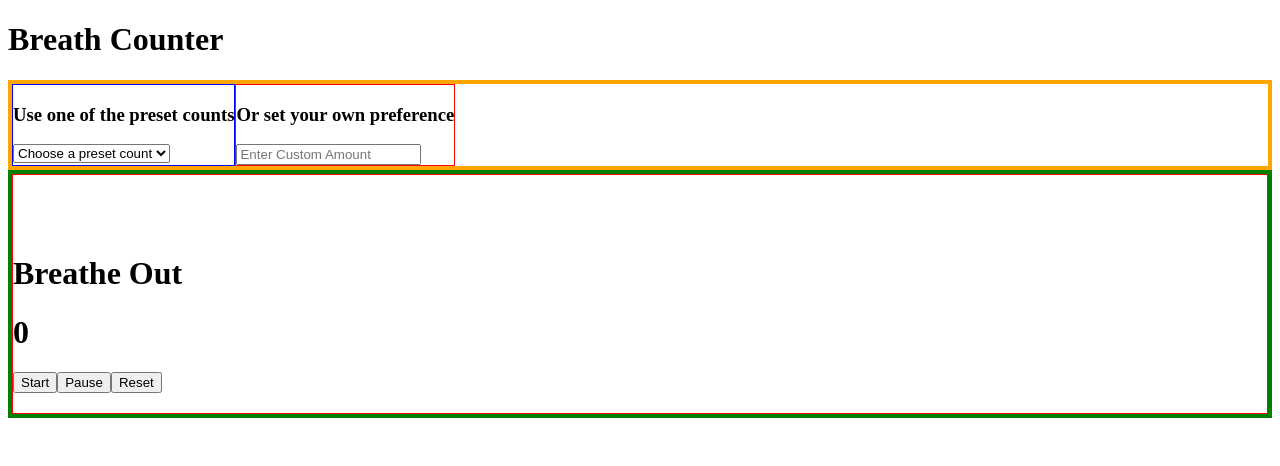
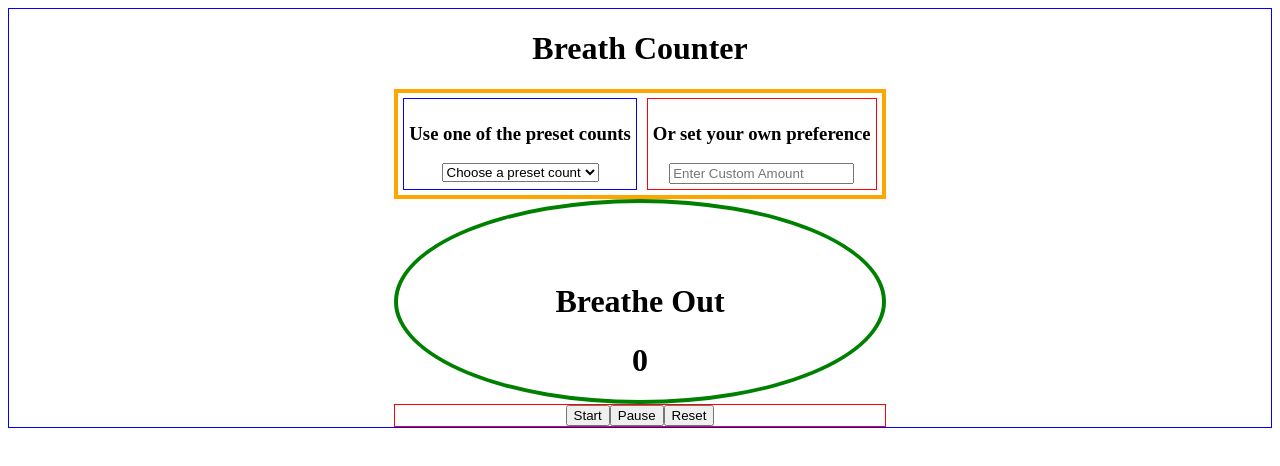
Before and after one commit to daijha/breathcounter, a React app in the folder frontend/: page / in a window 1280 px wide. Shown: the top 466 px of the page. Built offline with nearby package versions, Linux system fonts and the light colour scheme; the HTML template or start-up script is replaced by a standard one.

Commit message:
centered divs. will begin styling

```diff
--- a/frontend/src/App.css
+++ b/frontend/src/App.css
@@ -1,25 +1,51 @@
-.menu{
-  border:4px solid orange;
-  display:flex;
+:root html, body{
+  border:1px solid blue ;
+   display: flex;
+  justify-content: center;
 }
-.precount{
-  border:1px solid blue ;
+
+.menu {
+  border: 4px solid orange;
+  display: flex;
+  justify-content: center;
 }
-.customCount{
-  border:1px solid red;
+.precount {
+  border: 1px solid blue;
+  margin:5px;
+  padding:5px;
+  display: flex;
+  flex-direction: column;
+  align-items: center;
 }
-.breathCounter{
-  border:4px solid green;
+.customCount {
+  border: 1px solid red;
+    margin:5px;
+  padding:5px;
+  display: flex;
+  flex-direction: column;
+  align-items: center;
 }
-.countDisplay{
-  border:1px solid red;
+.breathCounter {
+  border: 4px solid green;
+  border-radius: 50%;
 }
-.fade{
+h2{
+  text-align: center;
+}
+.btnDisplay {
+  border: 1px solid red;
+   display: flex;
+  justify-content: center;
+}
+.fade {
   transition: opacity ease-in-out 1s;
 }
-.visible{
-  opacity:1;
+.visible {
+  opacity: 1;
 }
-.hidden{
-  opacity:0;
+.hidden {
+  opacity: 0;
 }
+h1 {
+  text-align: center;
+}
--- a/frontend/src/App.jsx
+++ b/frontend/src/App.jsx
@@ -108,7 +108,6 @@ function App() {
       </div>
 
       <div className="breathCounter">
-        <div className="countDisplay">
         <h1 className={isVisible ? `fade visible` : `fade hidden`}>
           Breathe In
         </h1>
@@ -116,6 +115,11 @@ function App() {
           Breathe Out
         </h1>
         <h1> {currentNum}</h1>
+        <h2 className={isVisible1 ? `fade visible` : `fade hidden`}>
+          {doneMsg}
+        </h2>
+      </div>
+      <div className="btnDisplay">
         <button
           onClick={() => {
             setIsRunning(true);
@@ -141,10 +145,6 @@ function App() {
         >
           Reset
         </button>
-          <h2 className={isVisible1 ? `fade visible` : `fade hidden`}>
-            {doneMsg}
-          </h2>
-        </div>
       </div>
     </>
   );
```
Lines whose indentation alone changed are shown as unchanged.
